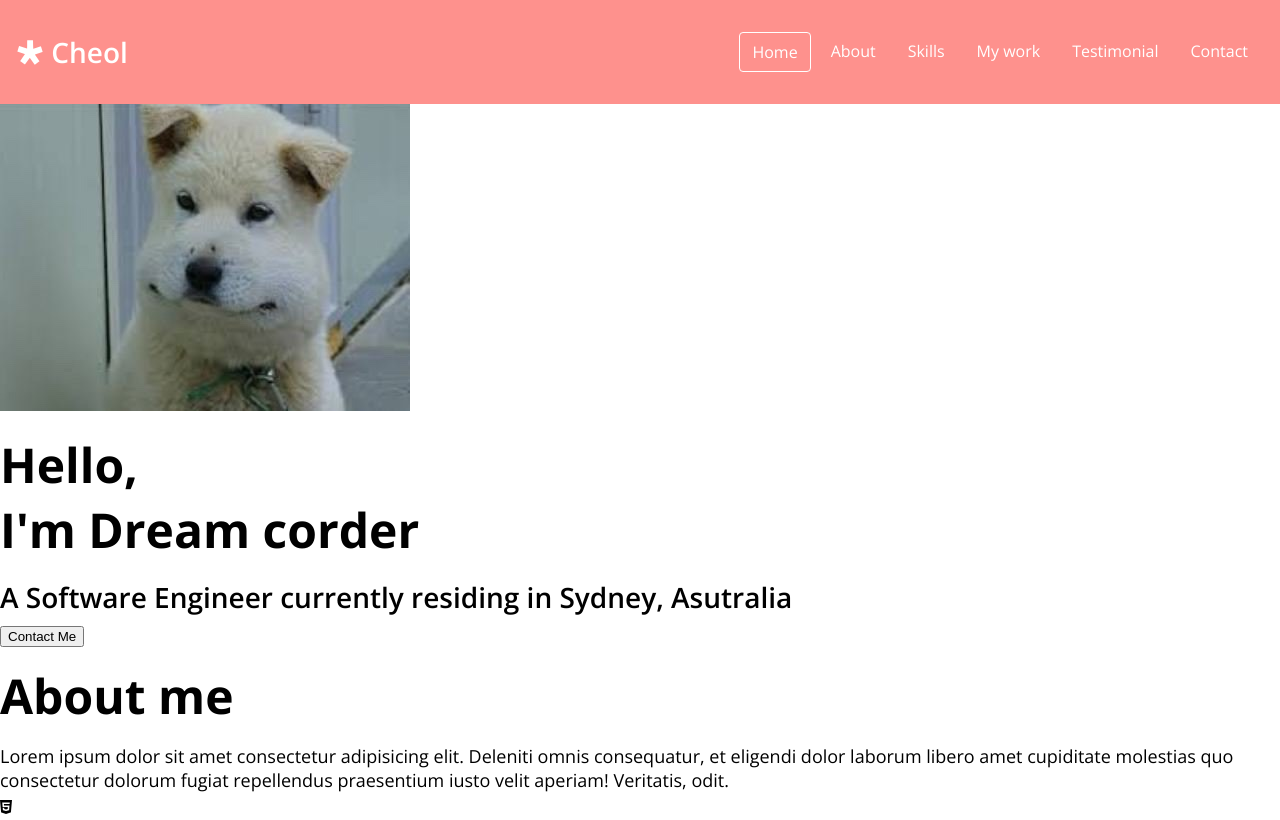
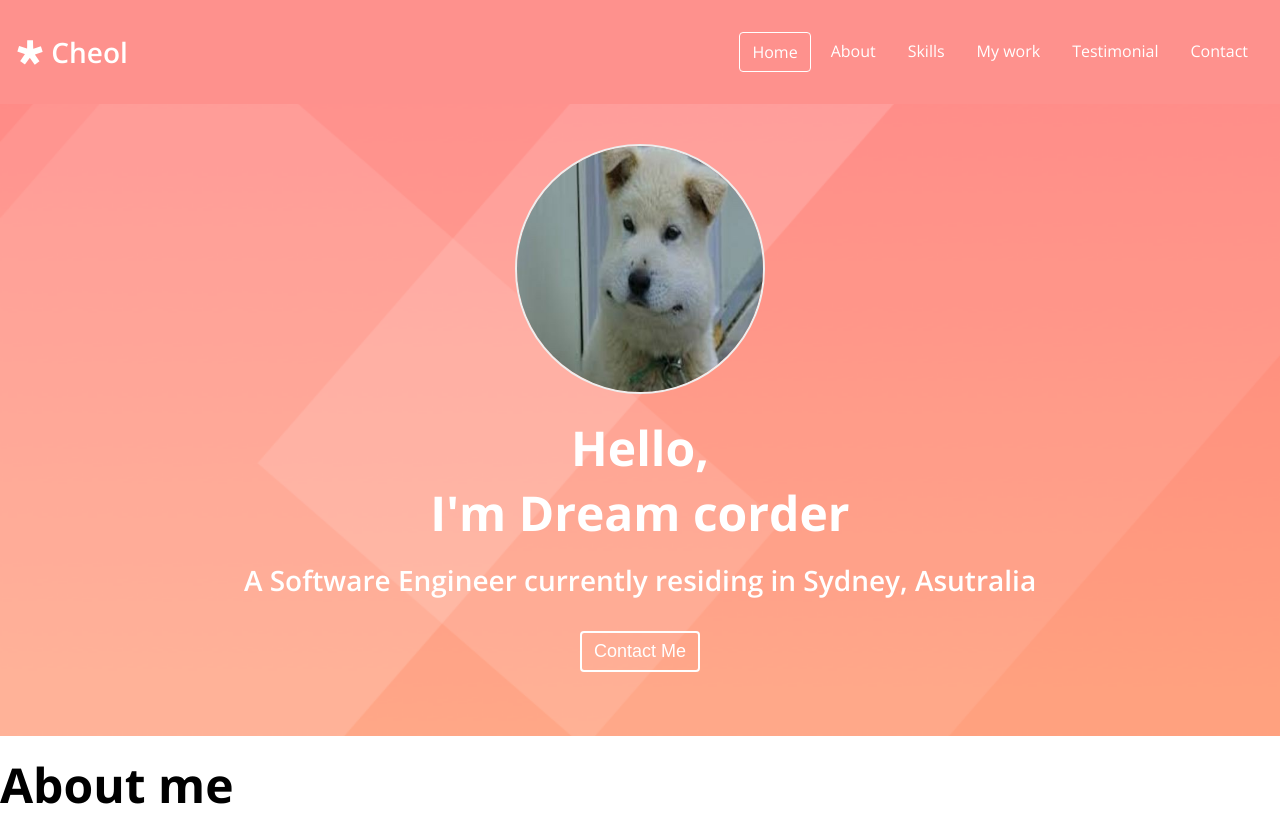
Before and after one commit to tlffur20/portfolio2, a plain HTML site: page index.html in a window 1280 px wide. Shown: the top 820 px of the page. Drawn offline with nearby package versions, Linux system fonts and the light colour scheme.

Commit message:
CSS: Home

```diff
--- a/style.css
+++ b/style.css
@@ -53,6 +53,17 @@ a {
 ul {
   list-style: none;
   padding-left: 0;
+}
+
+li {
+  list-style: none;
+}
+
+button {
+  background-color: transparent;
+  cursor: pointer;
+  border: none;
+  outline: none;
 }
 
 /* Typography */
@@ -116,3 +127,32 @@ p {
 .navbar__menu__item:hover {
   background-color: var(--color-dark-pink);
 }
+
+/* Home */
+#home {
+  background: url('imgs/home-background.png') center/cover no-repeat;
+  padding: 40px;
+  text-align: center;
+}
+
+.home__avatar {
+  width: 250px;
+  height: 250px;
+  border-radius: 50%;
+  border: 2px solid var(--color-light-white);
+}
+
+.home__title,
+.home__description {
+  color: var(--color-white);
+}
+
+.home__contact {
+  color: var(--color-white);
+  font-size: var(--font-regular);
+  font-weight: var(--weight-regular);
+  margin: 24px;
+  padding: 8px 12px;
+  border: 2px solid var(--color-white);
+  border-radius: var(--size-border-radius);
+}
```
Also changed, not shown: imgs/home-background.png (added).
